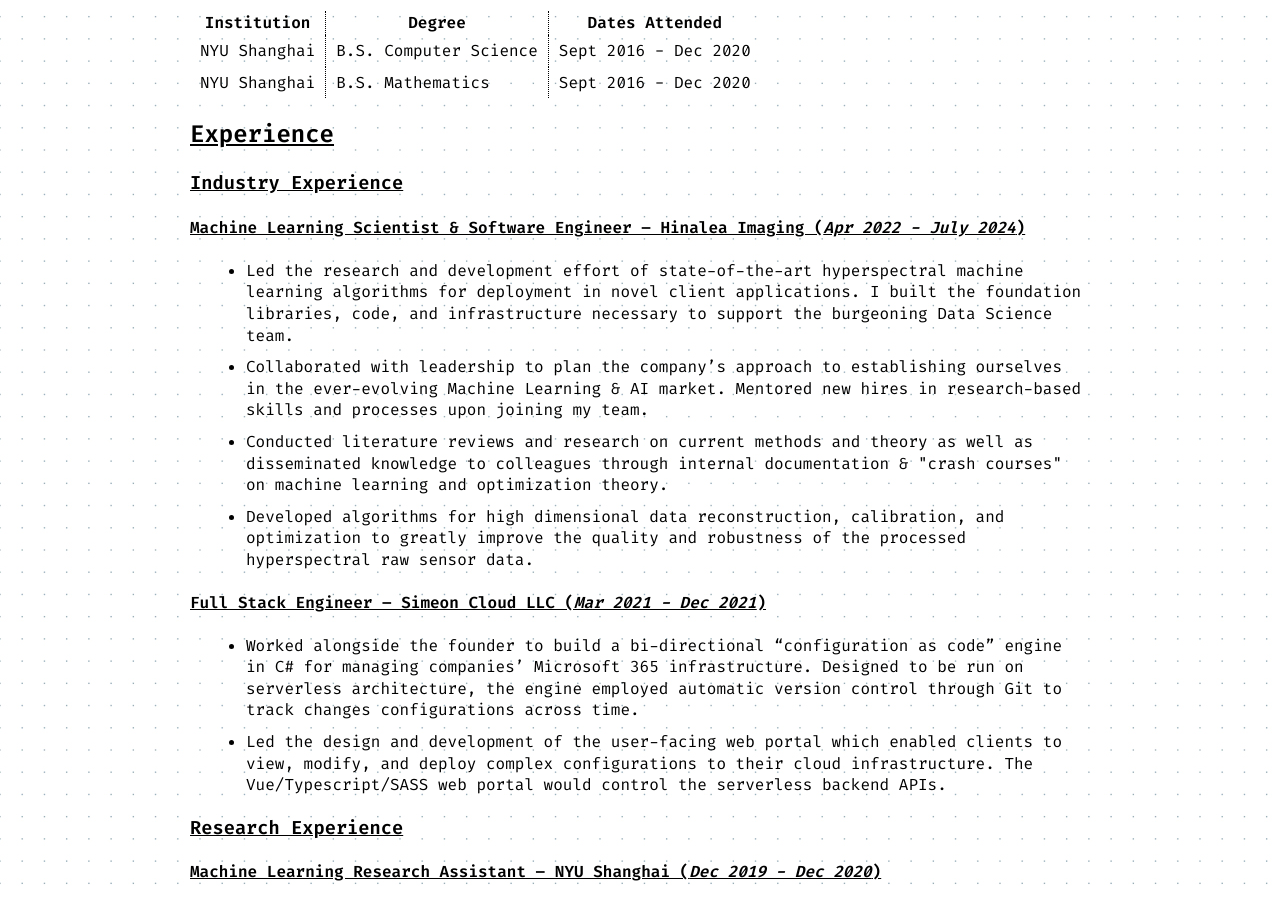
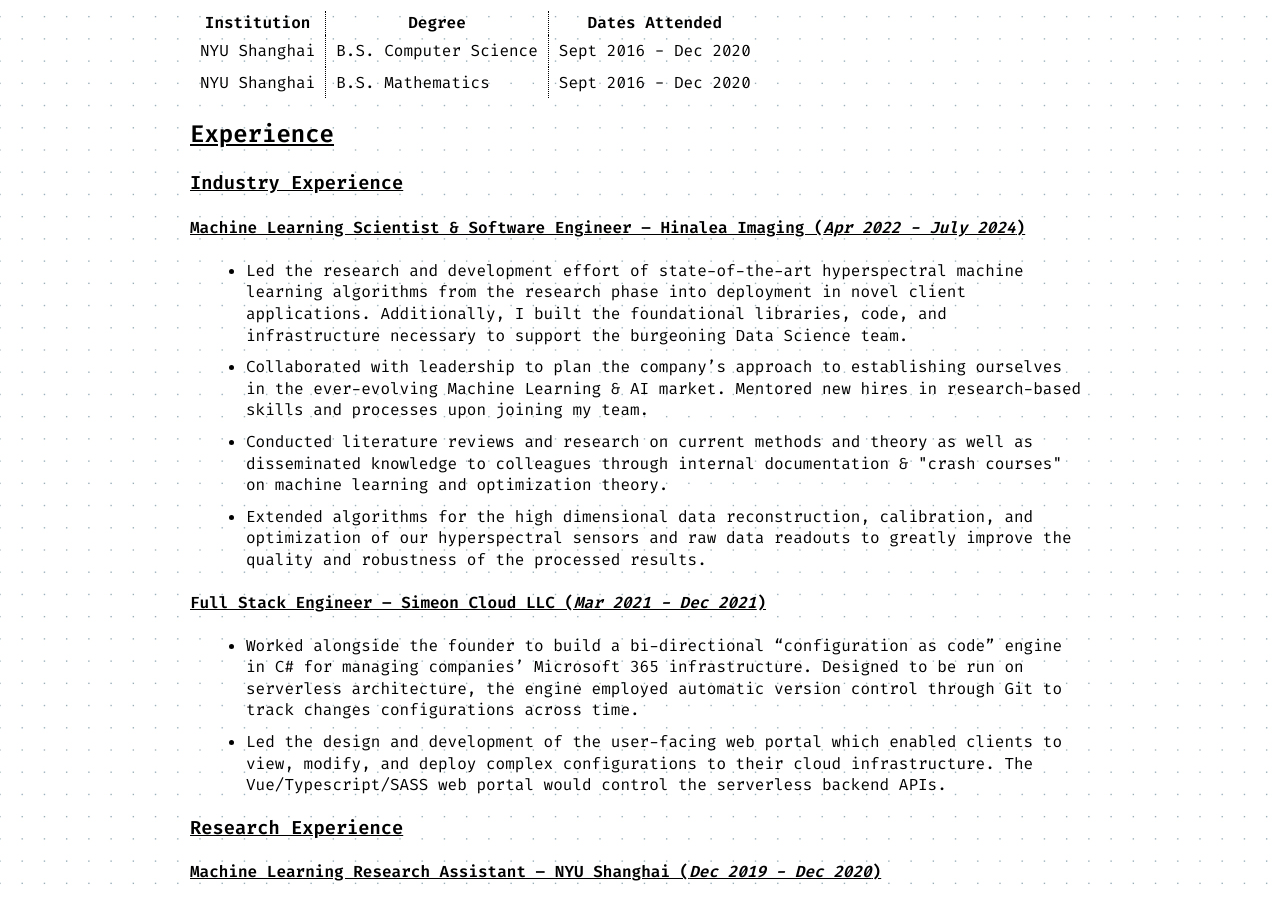
Before and after one commit to FrederickGeek8/freddy.us, a Jekyll site: the page built from resume.html, in a window 1280 px wide and 900 px high, scrolled down 450 px. Built offline with Jekyll 4.4.1, drawn with Linux system fonts in a browser that asks for light colours.

Commit message:
Change the wording of my Hinalea exper. a wee bit

```diff
--- a/resume.html
+++ b/resume.html
@@ -48,9 +48,10 @@
 <div class="exp_desc">
     <ul>
         <li>
-            Led the research and development effort of state-of-the-art
-            hyperspectral machine learning algorithms for deployment in novel
-            client applications. I built the foundation libraries, code, and
+            Led the research and development effort of
+            state-of-the-art hyperspectral machine learning algorithms from the
+            research phase into deployment in novel client applications.
+            Additionally, I built the foundational libraries, code, and
             infrastructure necessary to support the burgeoning Data Science
             team.
         </li>
@@ -67,9 +68,10 @@
             optimization theory.
         </li>
         <li>
-            Developed algorithms for high dimensional data reconstruction,
-            calibration, and optimization to greatly improve the quality and
-            robustness of the processed hyperspectral raw sensor data.
+            Extended algorithms for the high dimensional data reconstruction,
+            calibration, and optimization of our hyperspectral sensors and raw
+            data readouts to greatly improve the quality and robustness of the
+            processed results.
         </li>
         <!-- <li>
             Employed self-supervised pretraining of convolution and
```
